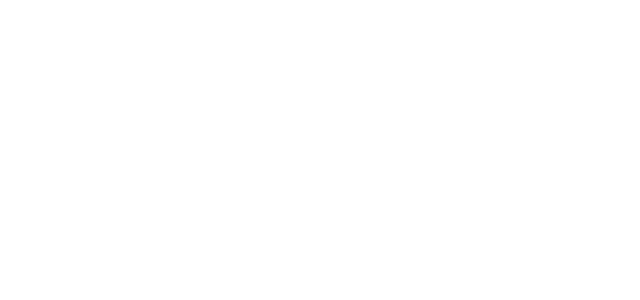
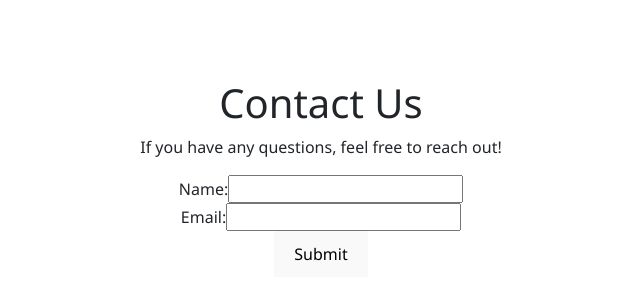
Before and after one commit to tomlukewarden/developer-portfolio, a React (Vite) app: page /contact in a window 1280 px wide. Before the commit this address had no page. Shown: the part 222-522 px from the top of the page, without its empty margins (319-959 px from the left). Built offline with nearby package versions, Linux system fonts and the light colour scheme.

Commit message:
Edited routes and added contact and blog

```diff
--- a/src/App.jsx
+++ b/src/App.jsx
@@ -3,6 +3,8 @@ import { BrowserRouter as Router, Routes, Route } from 'react-router-dom';
 import Home from './pages/home';
 import Projects from './pages/projects';
 import About from './pages/about';
+import Blog from './pages/blog';
+import Contact from './pages/contact';
 import './App.css';
 
 function App() {
@@ -12,6 +14,8 @@ function App() {
         <Route path="/" element={<Home />} />
         <Route path="/projects" element={<Projects />} />
         <Route path="/about" element={<div>About Page</div>} />
+        <Route path="/blog" element={<Blog />} />
+        <Route path="/contact" element={<Contact />} />
       </Routes>
     </Router>
   );
--- a/src/pages/about.jsx
+++ b/src/pages/about.jsx
@@ -5,3 +5,4 @@ function About(){
         </div>
     );
 }
+export default About;
--- /dev/null
+++ b/src/pages/blog.jsx
@@ -0,0 +1,9 @@
+function Blog() {
+  return (
+    <div>
+      <h1>Blog</h1>
+      <p>Welcome to the blog page!</p>
+    </div>
+  );
+}
+export default Blog;
--- a/src/pages/components/header.jsx
+++ b/src/pages/components/header.jsx
@@ -1,4 +1,6 @@
+import { Link } from 'react-router-dom';
 import "../styles/home.css"
+
 function Header() {
   return (
     <header className="header-gradient shadow">
@@ -6,11 +8,11 @@ function Header() {
         <div className="row align-items-center py-3">
           <div className="col text-end">
             <nav className="nav">
-              <a href="/" className="nav-link text-light">Home</a>
-              <a href="/about" className="nav-link text-light">About</a>
-              <a href="/projects" className="nav-link text-light">Projects</a>
-              <a href="/blog" className="nav-link text-light">Blog</a>
-              <a href="/contact" className="nav-link text-light">Contact</a>
+              <Link to="/" className="nav-link text-light">Home</Link>
+              <Link to="/about" className="nav-link text-light">About</Link>
+              <Link to="/projects" className="nav-link text-light">Projects</Link>
+              <Link to="/blog" className="nav-link text-light">Blog</Link>
+              <Link to="/contact" className="nav-link text-light">Contact</Link>
             </nav>
           </div>
         </div>
@@ -18,4 +20,5 @@ function Header() {
     </header>
   );
 }
+
 export default Header;
--- a/src/pages/components/homeContent.jsx
+++ b/src/pages/components/homeContent.jsx
@@ -1,3 +1,5 @@
+import { Link } from 'react-router-dom';
+
 ;
 
 function HomeContent() {
@@ -13,7 +15,9 @@ function HomeContent() {
       <p className="tagline">
         Feel free to check out my projects!
       </p>
-        <img src="src/assets/play.png" alt="play button" width={50} className="play-button" />
+        <Link to="/projects">
+          <img src="src/assets/play.png" alt="play button" width={50} className="play-button" />
+        </Link>
 
     </div>
   );
--- /dev/null
+++ b/src/pages/contact.jsx
@@ -0,0 +1,22 @@
+function Contact() {
+  return (
+    <div>
+      <h1>Contact Us</h1>
+      <p>If you have any questions, feel free to reach out!</p>
+      <form>
+        <label>
+          Name:
+          <input type="text" name="name" />
+        </label>
+        <br />
+        <label>
+          Email:
+          <input type="email" name="email" />
+        </label>
+        <br />
+        <button type="submit">Submit</button>
+      </form>
+    </div>
+  );
+}
+export default Contact;
```
